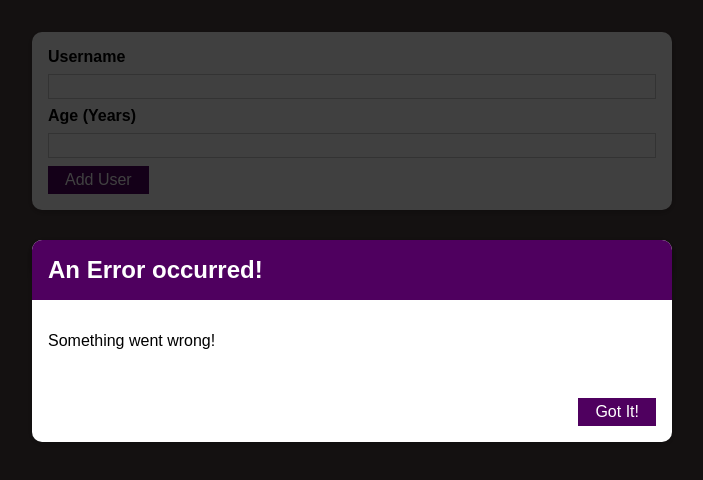
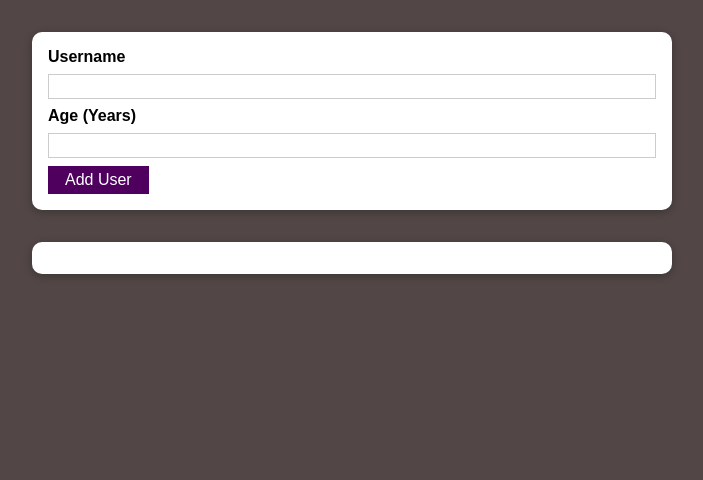
Before and after one commit to restrepo84/Sec.8-Pract.-Complete-project, a React (Create React App) app: page / in a window 1280 px wide. Shown: the top 480 px of the page, without its empty margins (288-991 px from the left). Built offline with nearby package versions, Linux system fonts and the light colour scheme.

Commit message:
Managing the 'ErrorModal' component
final finished product!!!!

```diff
--- a/src/components/UI/ErrorModal.js
+++ b/src/components/UI/ErrorModal.js
@@ -7,7 +7,7 @@
 const ErrorModal = (props) => {
   return (
     <div>
-      <div className={classes.backdrop} />
+      <div className={classes.backdrop} onClick={props.onConfirm} />
       <Card className={classes.modal}>
         <header className={classes.header}>
           <h2>{props.title}</h2>
@@ -16,7 +16,7 @@
           <p>{props.message}</p>
         </div>
         <footer className={classes.actions}>
-          <Button>Got It!</Button>
+          <Button onClick={props.onConfirm}>Got It!</Button>
         </footer>
       </Card>
     </div>
--- a/src/components/Users/AddUser.js
+++ b/src/components/Users/AddUser.js
@@ -8,13 +8,22 @@
 const AddUser = (props) => {
   const [enteredUsername, setEnteredUsername] = useState("");
   const [enteredAge, setEnteredAge] = useState("");
+  const [error, setError] = useState();
 
   const addUserHandler = (event) => {
     event.preventDefault();
     if (enteredUsername.trim().length === 0 || enteredAge.trim().length === 0) {
+      setError({
+        title: "Invalid input",
+        message: "Please enter a valid name and age (non-empty values).",
+      });
       return;
     }
     if (+enteredAge < 1) {
+      setError({
+        title: "Invalid age",
+        message: "Please enter a valid age (> 0).",
+      });
       return;
     }
 
@@ -30,9 +39,19 @@
     setEnteredAge(event.target.value);
   };
 
+  const errorHandler = () => {
+    setError(null);
+  };
+
   return (
     <div>
-      <ErrorModal title="An Error occurred!" message="Something went wrong!" />
+      {error && (
+        <ErrorModal
+          title={error.title}
+          message={error.message}
+          onConfirm={errorHandler}
+        />
+      )}
       <Card className={classes.input}>
         <form onSubmit={addUserHandler}>
           <label htmlFor="username">Username</label>
```
